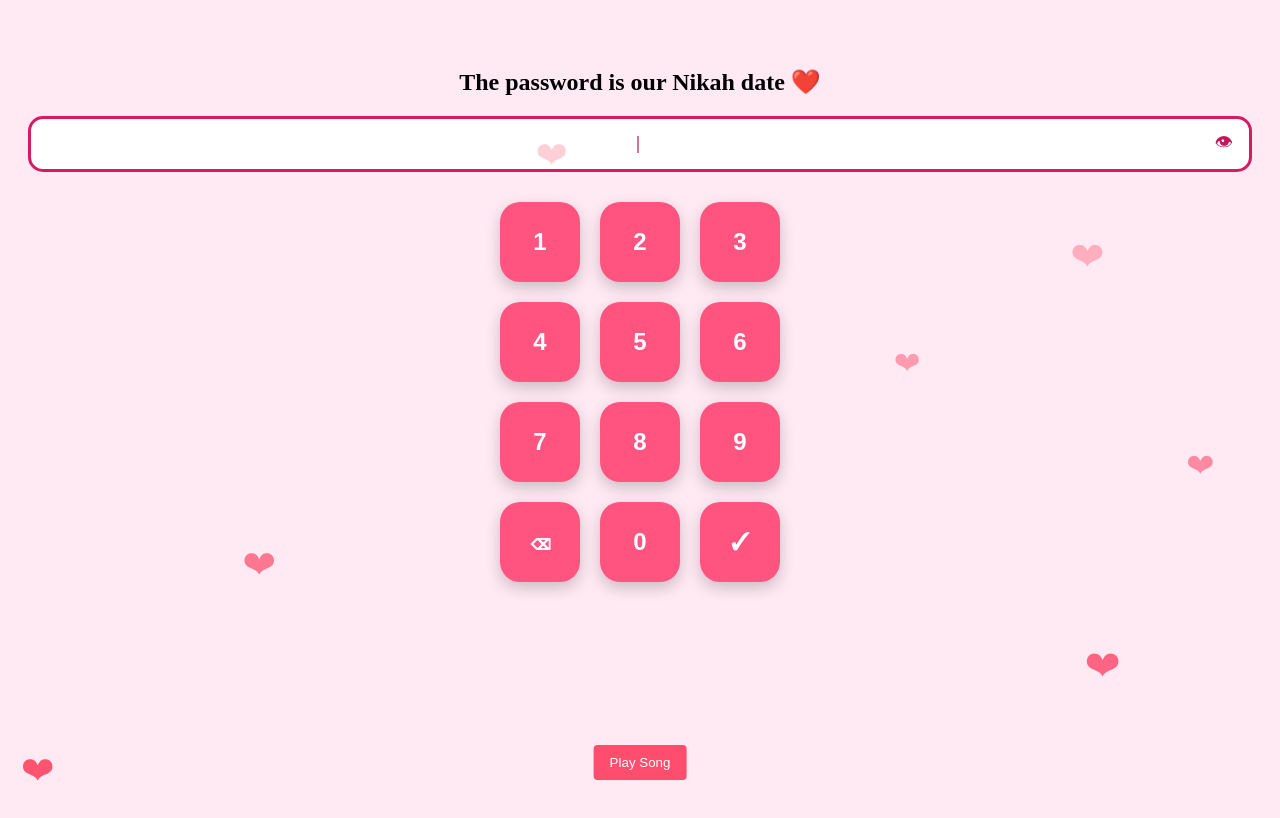
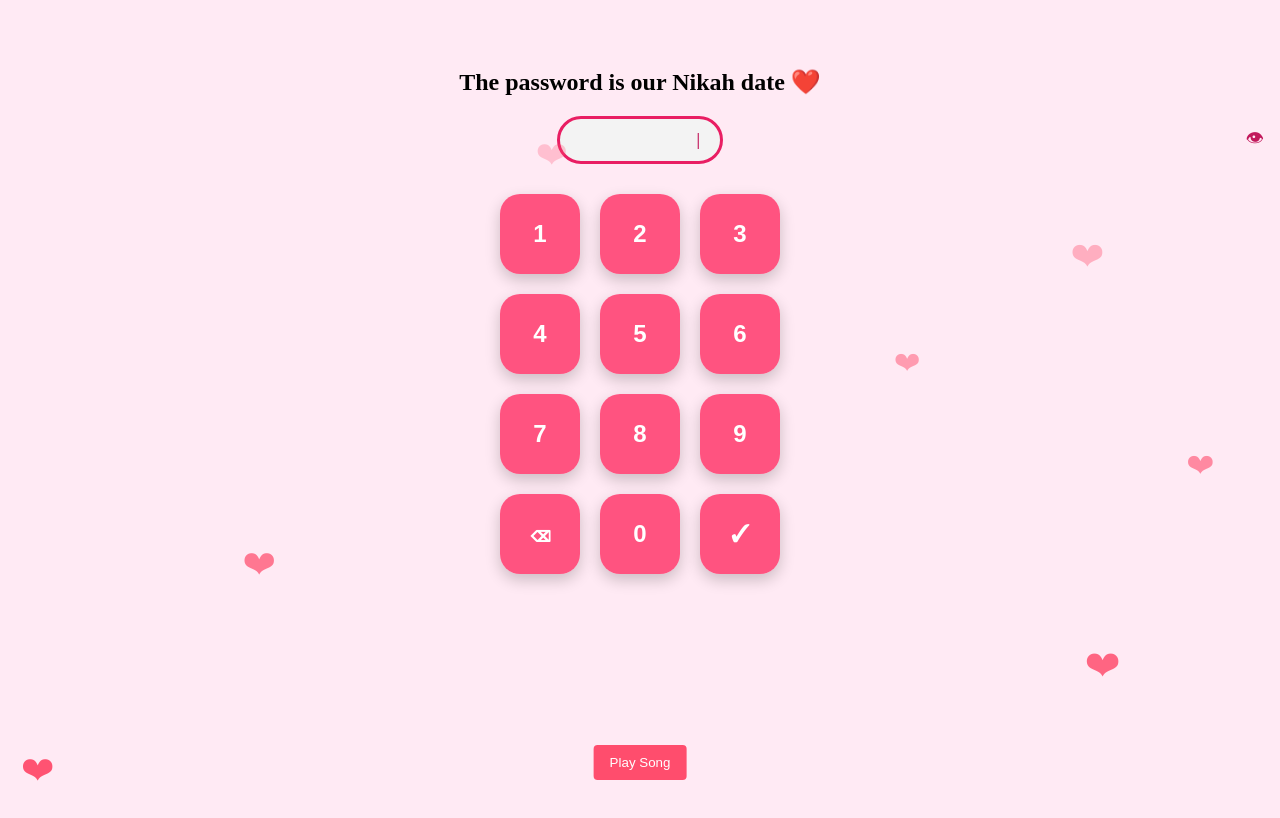
Before and after one commit to sajju061/Motopatlo, a plain HTML site: page index.html in a window 1280 px wide. Drawn offline with Linux system fonts and the light colour scheme; a web font is replaced by a local one.

Commit message:
UI improved

```diff
--- a/style.css
+++ b/style.css
@@ -324,20 +324,23 @@ p{
 }
 
 /*lock pswrd */
+.password-box {
+  display: inline-flex;
+  align-items: center;
+  justify-content: space-between;
+  padding: 12px 20px;
+  border: 3px solid #e91e63;
+  border-radius: 25px;
+  background: #f3f3f3;
+  min-width: 120px;
+  max-width: 90%;
+  transition: 0.3s ease;
+}
 
-.password-box {
-  width: auto;
-  height: 50px;
-  margin: 20px auto;
-  border: 3px solid #d81b60;
-  border-radius: 15px;
-  background: white;
-  display: flex;
-  align-items: center;
-  justify-content: center;
-  font-size: 18px;
-  letter-spacing: 8px;
-  position: relative;
+#display {
+  font-size: 22px;
+  letter-spacing: 5px;
+  white-space: nowrap;
 }
 
 
```
